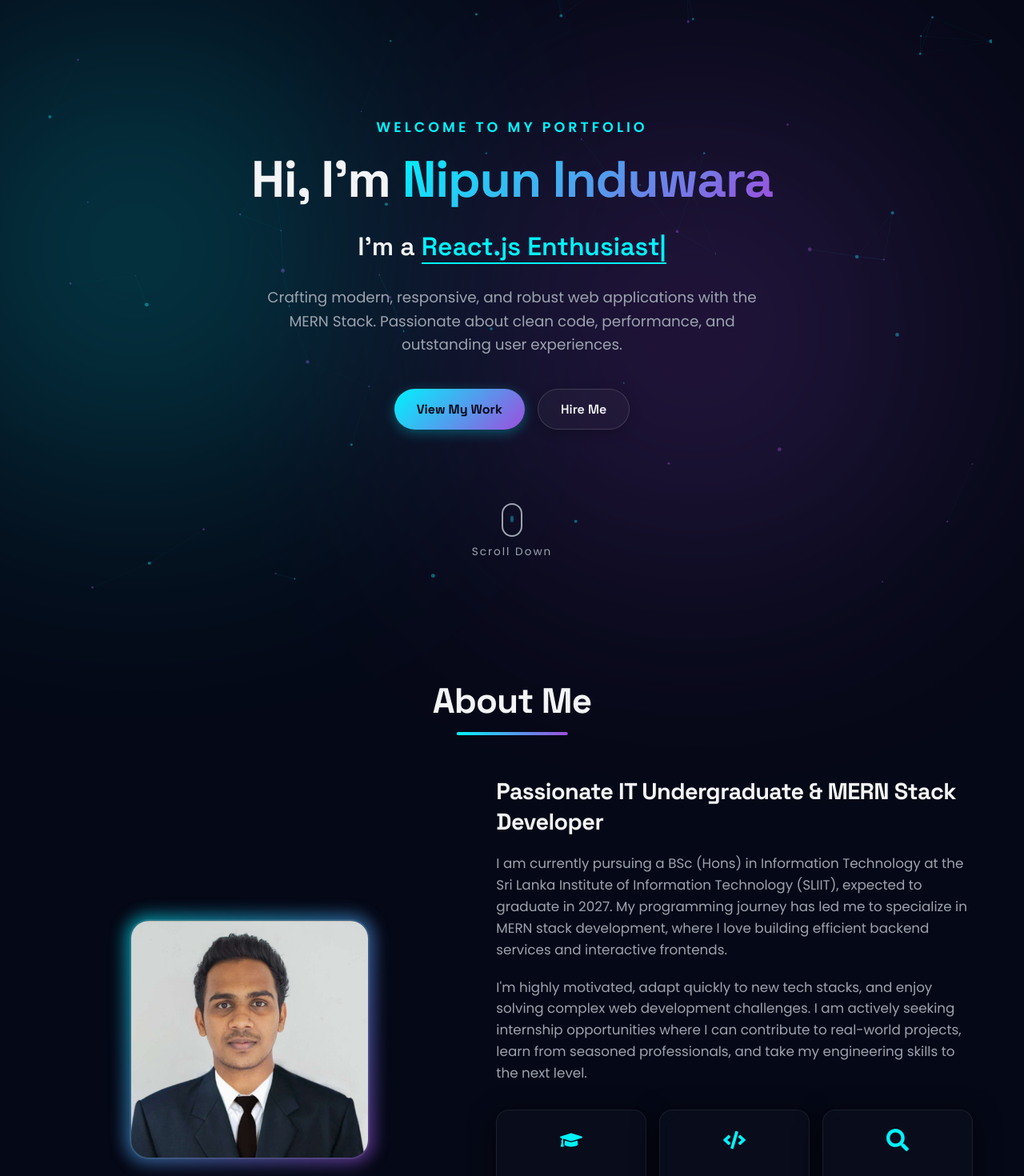
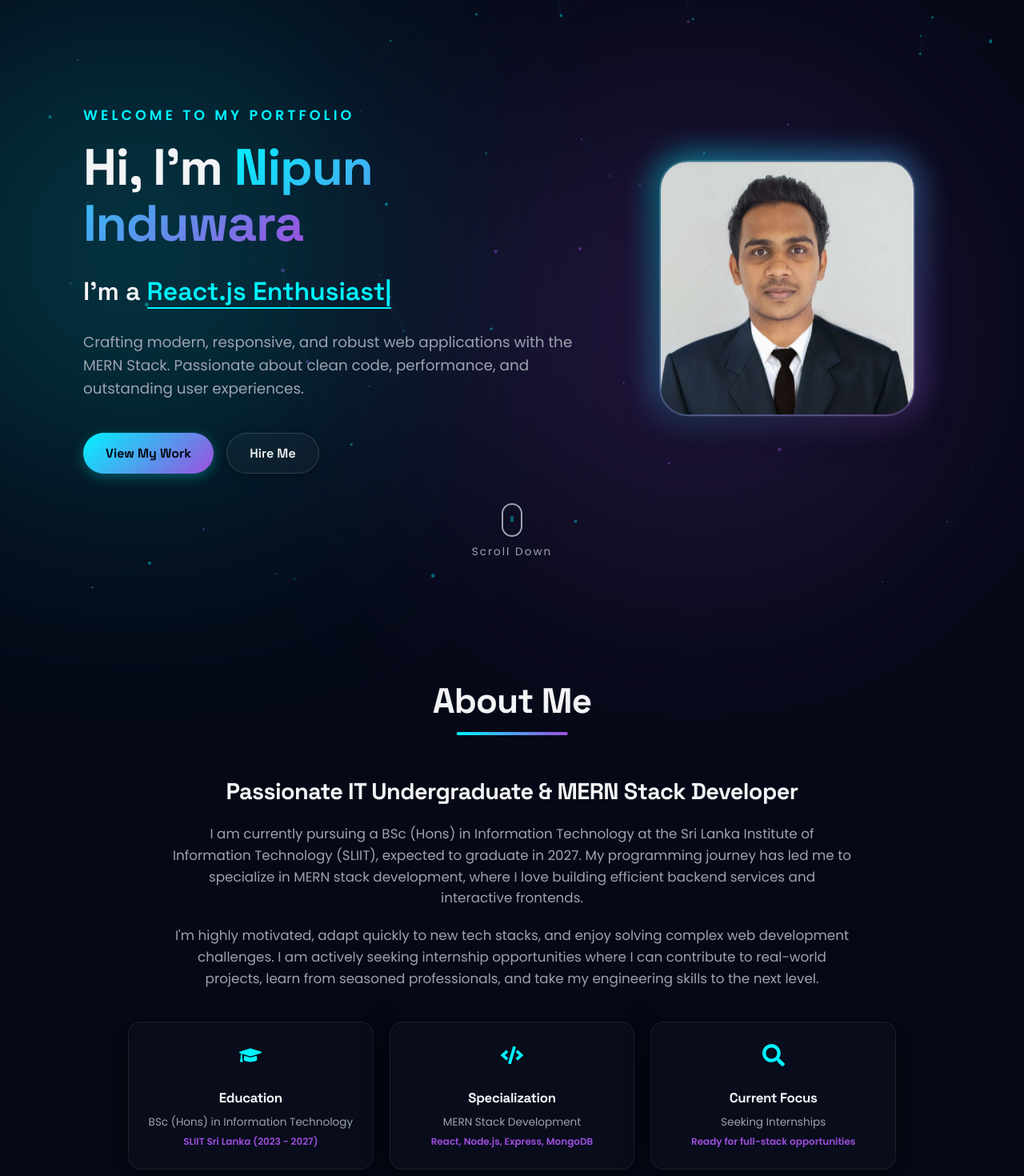
Before and after one commit to nipuninduwaraedu/portfolio, a React (Vite) app: page / in a window 1280 px wide. Shown: the part 59-1529 px from the top of the page at 80% size. Built offline with nearby package versions, Linux system fonts and the light colour scheme.

Commit message:
Move profile photo to Hero section and update layout styling

```diff
--- a/src/components/About.jsx
+++ b/src/components/About.jsx
@@ -1,6 +1,5 @@
 import React from 'react';
 import { motion } from 'framer-motion';
-import profileImg from '../assets/profile.jpeg';
 import { FaGraduationCap, FaCode, FaSearch } from 'react-icons/fa';
 
 export default function About() {
@@ -29,24 +28,11 @@ export default function About() {
     <section id="about" className="about-section">
       <h2 className="section-title">About Me</h2>
 
-      <div className="about-grid">
-        <motion.div
-          className="about-image-container"
-          initial={{ opacity: 0, x: -50 }}
-          whileInView={{ opacity: 1, x: 0 }}
-          viewport={{ once: true, margin: '-100px' }}
-          transition={{ duration: 0.6 }}
-        >
-          <div className="about-img-frame">
-            <img src={profileImg} alt="Nipun Induwara Profile" className="about-img" id="about-profile-pic" />
-            <div className="img-glow"></div>
-          </div>
-        </motion.div>
-
+      <div className="about-content-wrapper">
         <motion.div
           className="about-info"
-          initial={{ opacity: 0, x: 50 }}
-          whileInView={{ opacity: 1, x: 0 }}
+          initial={{ opacity: 0, y: 30 }}
+          whileInView={{ opacity: 1, y: 0 }}
           viewport={{ once: true, margin: '-100px' }}
           transition={{ duration: 0.6 }}
         >
--- a/src/components/Hero.jsx
+++ b/src/components/Hero.jsx
@@ -1,6 +1,7 @@
 import React, { useEffect, useRef } from 'react';
 import { TypeAnimation } from 'react-type-animation';
 import { motion } from 'framer-motion';
+import profileImg from '../assets/profile.jpeg';
 
 export default function Hero() {
   const canvasRef = useRef(null);
@@ -121,7 +122,8 @@ export default function Hero() {
       <div className="ambient-glow glow-cyan"></div>
       <div className="ambient-glow glow-purple" style={{ bottom: '10%', right: '10%' }}></div>
 
-      <div className="hero-content">
+      <div className="hero-grid">
+        <div className="hero-text">
           <motion.p
             className="hero-subtitle"
             initial={{ opacity: 0, y: 20 }}
@@ -198,6 +200,19 @@ export default function Hero() {
           </motion.div>
         </div>
 
+        <motion.div
+          className="hero-image-container"
+          initial={{ opacity: 0, scale: 0.8 }}
+          animate={{ opacity: 1, scale: 1 }}
+          transition={{ duration: 0.6, delay: 0.4 }}
+        >
+          <div className="hero-img-frame">
+            <img src={profileImg} alt="Nipun Induwara Profile" className="hero-img" id="hero-profile-pic" />
+            <div className="hero-img-glow"></div>
+          </div>
+        </motion.div>
+      </div>
+
       <div className="hero-scroll-indicator" onClick={() => scrollToSection('about')}>
         <div className="mouse">
           <div className="wheel"></div>
--- a/src/index.css
+++ b/src/index.css
@@ -348,8 +348,8 @@ section {
   justify-content: center;
   align-items: center;
   position: relative;
-  text-align: center;
-  padding-top: 100px;
+  padding-top: 120px;
+  padding-bottom: 80px;
 }
 
 .hero-canvas {
@@ -362,10 +362,20 @@ section {
   z-index: 0;
 }
 
-.hero-content {
-  max-width: 800px;
+.hero-grid {
+  display: grid;
+  grid-template-columns: 1.25fr 0.75fr;
+  gap: 50px;
+  width: 100%;
+  max-width: 1200px;
+  padding: 0 40px;
+  align-items: center;
   position: relative;
   z-index: 2;
+}
+
+.hero-text {
+  text-align: left;
 }
 
 .hero-subtitle {
@@ -401,14 +411,63 @@ section {
   color: var(--text-secondary);
   margin-bottom: 40px;
   max-width: 650px;
-  margin-left: auto;
-  margin-right: auto;
 }
 
 .hero-ctas {
   display: flex;
   gap: 16px;
+  justify-content: flex-start;
+}
+
+.hero-image-container {
+  display: flex;
   justify-content: center;
+  align-items: center;
+  position: relative;
+  z-index: 2;
+}
+
+.hero-img-frame {
+  position: relative;
+  width: 320px;
+  height: 320px;
+  border-radius: 36px;
+  animation: floatProfile 6s ease-in-out infinite;
+}
+
+.hero-img {
+  width: 100%;
+  height: 100%;
+  object-fit: cover;
+  border-radius: 36px;
+  border: 2px solid rgba(255, 255, 255, 0.15);
+  box-shadow: 0 20px 40px rgba(0, 0, 0, 0.5);
+  position: relative;
+  z-index: 2;
+}
+
+.hero-img-glow {
+  position: absolute;
+  inset: -4px;
+  border-radius: 40px;
+  background: linear-gradient(135deg, var(--accent-cyan), var(--accent-purple));
+  z-index: 1;
+  filter: blur(20px);
+  opacity: 0.65;
+  transition: opacity 0.3s ease;
+}
+
+.hero-img-frame:hover .hero-img-glow {
+  opacity: 0.9;
+}
+
+@keyframes floatProfile {
+  0%, 100% {
+    transform: translateY(0px);
+  }
+  50% {
+    transform: translateY(-12px);
+  }
 }
 
 .hero-scroll-indicator {
@@ -452,6 +511,33 @@ section {
   100% { transform: translateY(12px); opacity: 0; }
 }
 
+@media (max-width: 992px) {
+  .hero-grid {
+    grid-template-columns: 1fr;
+    gap: 40px;
+    padding: 0 20px;
+  }
+  .hero-text {
+    text-align: center;
+    order: 2;
+  }
+  .hero-image-container {
+    order: 1;
+    margin-bottom: 10px;
+  }
+  .hero-img-frame {
+    width: 260px;
+    height: 260px;
+  }
+  .hero-desc {
+    margin-left: auto;
+    margin-right: auto;
+  }
+  .hero-ctas {
+    justify-content: center;
+  }
+}
+
 @media (max-width: 768px) {
   .hero-title {
     font-size: 2.75rem;
@@ -463,54 +549,23 @@ section {
   .hero-desc {
     font-size: 1rem;
   }
+  .hero-img-frame {
+    width: 220px;
+    height: 220px;
+  }
 }
 
 /* ==========================================
    6. Component - About
    ========================================== */
-.about-grid {
-  display: grid;
-  grid-template-columns: 1fr 1.2fr;
-  gap: 60px;
-  align-items: center;
-  margin-top: 40px;
+.about-content-wrapper {
+  max-width: 1000px;
+  margin: 40px auto 0;
+  padding: 0 20px;
 }
 
-.about-image-container {
-  display: flex;
-  justify-content: center;
-}
-
-.about-img-frame {
-  position: relative;
-  width: 300px;
-  height: 300px;
-  border-radius: 24px;
-}
-
-.about-img {
-  width: 100%;
-  height: 100%;
-  object-fit: cover;
-  border-radius: 24px;
-  border: 2px solid rgba(255, 255, 255, 0.1);
-  position: relative;
-  z-index: 2;
-}
-
-.img-glow {
-  position: absolute;
-  inset: -5px;
-  border-radius: 28px;
-  background: linear-gradient(135deg, var(--accent-cyan), var(--accent-purple));
-  z-index: 1;
-  filter: blur(10px);
-  opacity: 0.6;
-  transition: opacity 0.3s ease;
-}
-
-.about-img-frame:hover .img-glow {
-  opacity: 1;
+.about-info {
+  text-align: center;
 }
 
 .about-info h3 {
@@ -523,17 +578,20 @@ section {
   color: var(--text-secondary);
   margin-bottom: 20px;
   font-size: 1.05rem;
+  max-width: 850px;
+  margin-left: auto;
+  margin-right: auto;
 }
 
 .about-cards {
   display: grid;
-  grid-template-columns: repeat(auto-fit, minmax(180px, 1fr));
-  gap: 16px;
-  margin-top: 32px;
+  grid-template-columns: repeat(auto-fit, minmax(220px, 1fr));
+  gap: 20px;
+  margin-top: 40px;
 }
 
 .about-card {
-  padding: 20px;
+  padding: 24px;
   text-align: center;
   display: flex;
   flex-direction: column;
@@ -561,13 +619,6 @@ section {
   font-size: 0.75rem;
   color: var(--accent-purple);
   font-weight: 600;
-}
-
-@media (max-width: 992px) {
-  .about-grid {
-    grid-template-columns: 1fr;
-    gap: 40px;
-  }
 }
 
 /* ==========================================
```
Lines whose indentation alone changed are shown as unchanged.
